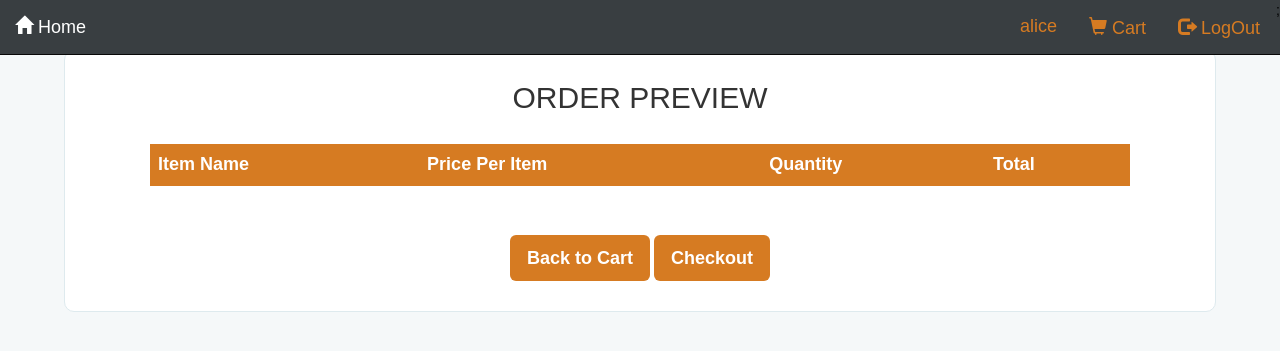
After one commit to lowyongting/fyp_BRS, a PHP site: page /checkout.php in a window 1280 px wide. The commit adds this page. Shown: the top 351 px of the page. Run offline with PHP 8.4, Linux system fonts and the light colour scheme; a user stored in the database is signed in; data comes from the database, SQL or seed files in the repository; both versions use the stored data as it was after the commit; tables that the repository leaves empty or names only in its code hold one stand-in row (values such as "Sample post"); lists and menus that the app fills with data are empty.

Commit message:
improve cart feature

```diff
--- a/book.php
+++ b/book.php
@@ -22,11 +22,12 @@ if(isset($_POST['add-to-cart'])) {
     $book_id = $_GET['id'];
     $user_id = $_SESSION['user_id'];
     $book_title = $row_book_info['b_title'];
+    $quantity = 1;
 
     // mysqli_real_escape_string() function escapes special characters in a string for use in an SQL query
     $b_id = mysqli_real_escape_string($conn, $book_id);
 
-    $addcart_query = "INSERT INTO cart (user_id, book_id) VALUES ('$user_id', '$book_id')";
+    $addcart_query = "INSERT INTO cart (user_id, book_id, quantity) VALUES ('$user_id', '$book_id', '$quantity')";
     if(mysqli_query($conn, $addcart_query))
     {
         $_SESSION['addcart_sts'] = "Item: ".$book_title." has been successfully added to the cart!";
--- /dev/null
+++ b/checkout.php
@@ -0,0 +1,124 @@
+<?php
+session_start();
+
+require ('db.php');
+
+if(!isset($_SESSION['user'])) {
+    header("Location:login.php?login=false");
+}
+
+//Get all items from the cart added by the user
+$order_preview_query = "SELECT users.id, book.b_id, book.b_title, book.b_price, cart.quantity FROM users JOIN cart ON id=cart.user_id JOIN book ON b_id=cart.book_id WHERE users.id='".$_SESSION['user_id']."' ";
+$order_preview_query_result = mysqli_query($conn, $order_preview_query);
+
+?>
+
+<!DOCTYPE html>
+<html lang="en">
+<head>
+
+    <meta charset="utf-8">
+    <meta http-equiv="X-UA-Compatible" content="IE=edge">
+    <meta name="viewport" content="width=device-width, initial-scale=1">
+    <meta http-equiv="pragma" content="no-cache" />
+    <title>Cart</title>
+    <!-- Latest compiled and minified CSS -->
+    <link rel="stylesheet" href="https://maxcdn.bootstrapcdn.com/bootstrap/3.4.1/css/bootstrap.min.css">
+
+    <link href="css/styles.css" rel="stylesheet">
+
+    <style>
+        table {
+            border-collapse: collapse;
+            width: 100%;
+            font-size: 18px;
+            margin-bottom: 5%;
+        }
+
+        th {
+            background-color: #d67b22;
+            color: white;
+        }
+
+        th, td {
+            text-align: left;
+            padding: 8px;
+        }
+
+        tr:nth-child(even){background-color: #f2f2f2}
+
+        tr:hover {
+            background-color: lightgrey;
+        }
+
+    </style>
+
+</head>
+<body>
+    <?php
+    include("masterpage/navbar.php");
+    ?>
+
+    <div class="container-fluid" id="cart">
+
+        <div class="row">
+            <div class="col-sm-12 text-center">
+                <h2 class="cart-title"> ORDER PREVIEW </h2>
+            </div>
+        </div>
+
+        <div class="row">
+
+            <table>
+                <tr>
+                    <th>Item Name</th>
+                    <th>Price Per Item</th>
+                    <th>Quantity</th>
+                    <th>Total</th>
+                </tr>
+
+                <?php
+
+                    if(mysqli_num_rows($order_preview_query_result) > 0)
+                    {
+                        while($preview_item = mysqli_fetch_assoc($order_preview_query_result))
+                        {
+                            $current_total = $preview_item['b_price'] * $preview_item['quantity'];
+
+                            echo
+                            "<tr>
+                                <td>".$preview_item['b_title']."</td>
+                                <td> RM ".number_format($preview_item['b_price'],2)."</td>
+                                <td>".$preview_item['quantity']."</td>
+                                <td> RM ".number_format($current_total,2)."</td>
+                            </tr>
+                            ";
+                        }
+                    }
+
+                ?>
+
+            </table>
+
+        </div>
+
+        <div class="row">
+            <div class="col-sm-12 text-center">
+                <a href='cart.php' class='btn btn-lg btn-cont-browsing'>Back to Cart</a>
+                <button type="submit" name="checkout-btn" class="btn btn-lg btn-cont-browsing">Checkout</button>
+            </div>
+        </div>
+
+    <!-- end of container -->
+    </div>
+
+    <!-- jQuery library -->
+    <script src="https://ajax.googleapis.com/ajax/libs/jquery/3.5.1/jquery.min.js"></script>
+
+    <!-- Latest compiled JavaScript -->
+    <script src="https://maxcdn.bootstrapcdn.com/bootstrap/3.4.1/js/bootstrap.min.js"></script>
+
+    <script src="https://unpkg.com/sweetalert/dist/sweetalert.min.js"></script>
+
+</body>
+</html>
--- a/css/styles.css
+++ b/css/styles.css
@@ -121,7 +121,7 @@ body {
   border: 1px solid #d67b22;
   padding-left: 0px;
   padding-right: 0px;
-  color: #D67B22;
+  color: #d67b22;
   font-weight: 800;
 }
 .panel-heading {
@@ -135,7 +135,7 @@ body {
   margin: 20px 0;
 }
 .btn-cart-remove {
-  background: #D67B22;
+  background: #d67b22;
   color: white;
   font-weight: 800;
 }
@@ -145,8 +145,8 @@ body {
   height: 300px;
 }
 .btn-cont-browsing {
-  background:#D67B22;
-  color:white;
+  background: #d67b22;
+  color: white;
   font-weight: 800;
 }
 .btn-cont-browsing:hover {
```
Also changed, not shown: cart.php (+91 -4 lines), database/cart.sql (+50 -42 lines), js/quantity.js (added, +9 -0 lines).
